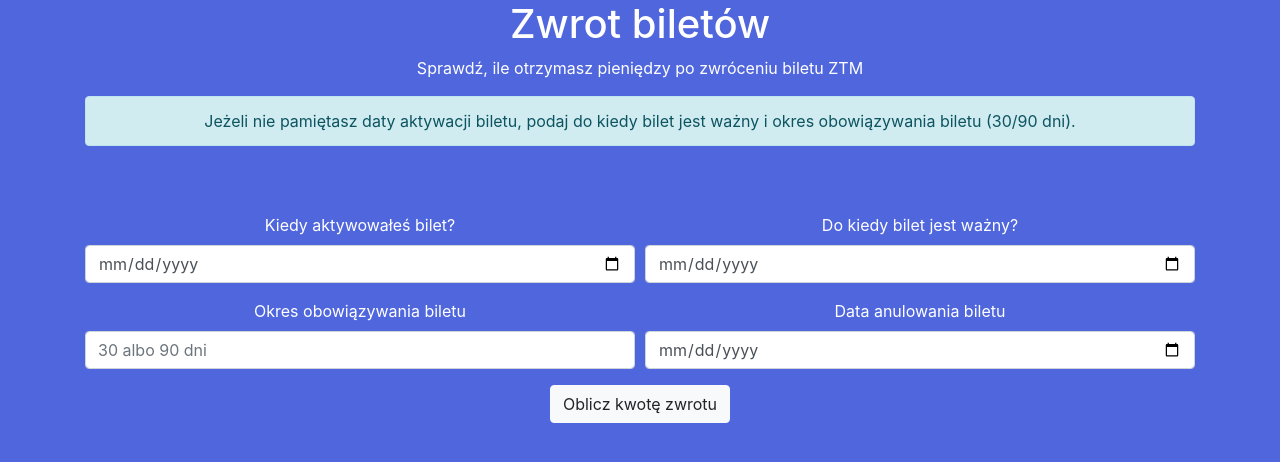
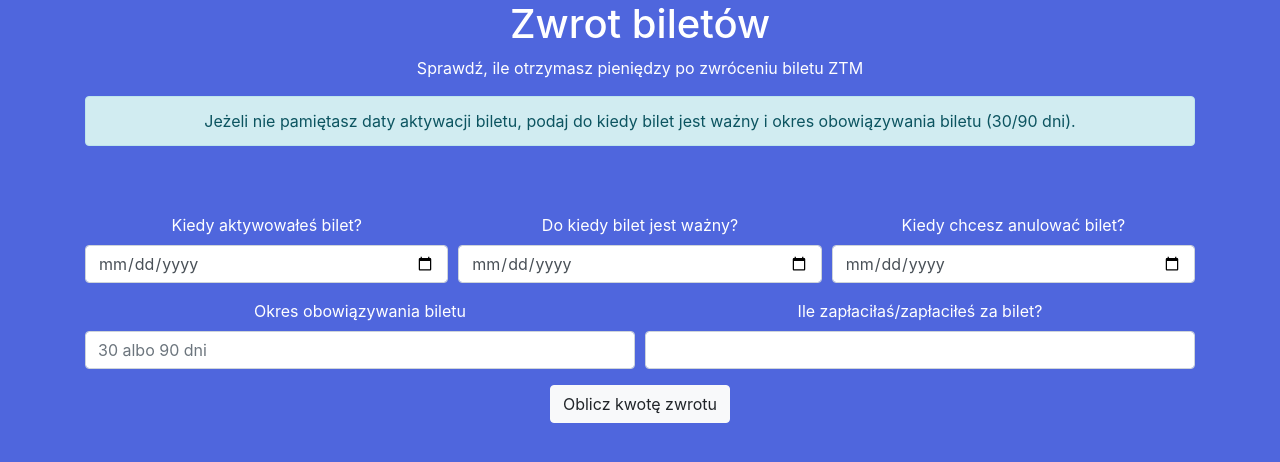
Before and after one commit to efefre/tickets_web, a Django app: page / in a window 1280 px wide. Shown: the part 128-590 px from the top of the page. Run offline with Django 3.2, Linux system fonts and the light colour scheme; some libraries are stand-ins or nearby versions.

Commit message:
Update form look

```diff
--- a/ticketWeb_root/templates/tickets/index.html
+++ b/ticketWeb_root/templates/tickets/index.html
@@ -12,13 +12,17 @@
         <form method="POST">
             {% csrf_token %}
             <div class="form-row">
-                <div class="form-group col-md-6">
+                <div class="form-group col-md-4">
                     <label for="{{ form.start_date.id_for_label }}">Kiedy aktywowałeś bilet?</label>
                     {{ form.start_date }}
                 </div>
-                <div class="form-group col-md-6">
+                <div class="form-group col-md-4">
                     <label for="{{ form.stop_date.id_for_label }}">Do kiedy bilet jest ważny?</label>
                     {{ form.stop_date }}
+                </div>
+                <div class="form-group col-md-4">
+                    <label for="{{ form.cancel_date.id_for_label }}">Kiedy chcesz anulować bilet?</label>
+                    {{ form.cancel_date }}
                 </div>
             </div>
             <div class="form-row">
@@ -27,8 +31,8 @@
                     {{ form.period }}
                 </div>
                 <div class="form-group col-md-6">
-                    <label for="{{ form.cancel_date.id_for_label }}">Data anulowania biletu</label>
-                    {{ form.cancel_date }}
+                    <label for="{{ form.ticket_price.id_for_label }}">Ile zapłaciłaś/zapłaciłeś za bilet?</label>
+                    {{ form.ticket_price }}
                 </div>
             </div>
           <button type="submit" class="btn btn-light">Oblicz kwotę zwrotu</button>
```
